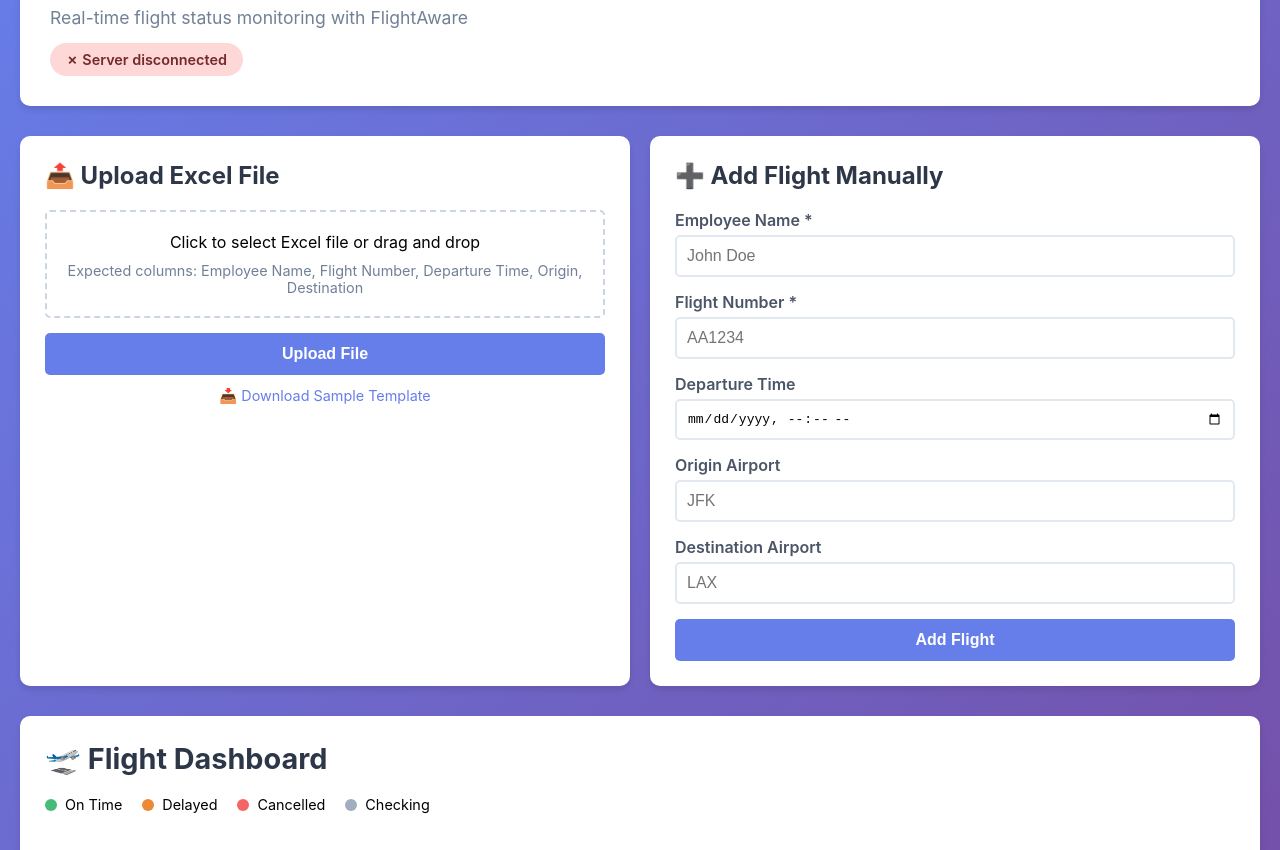
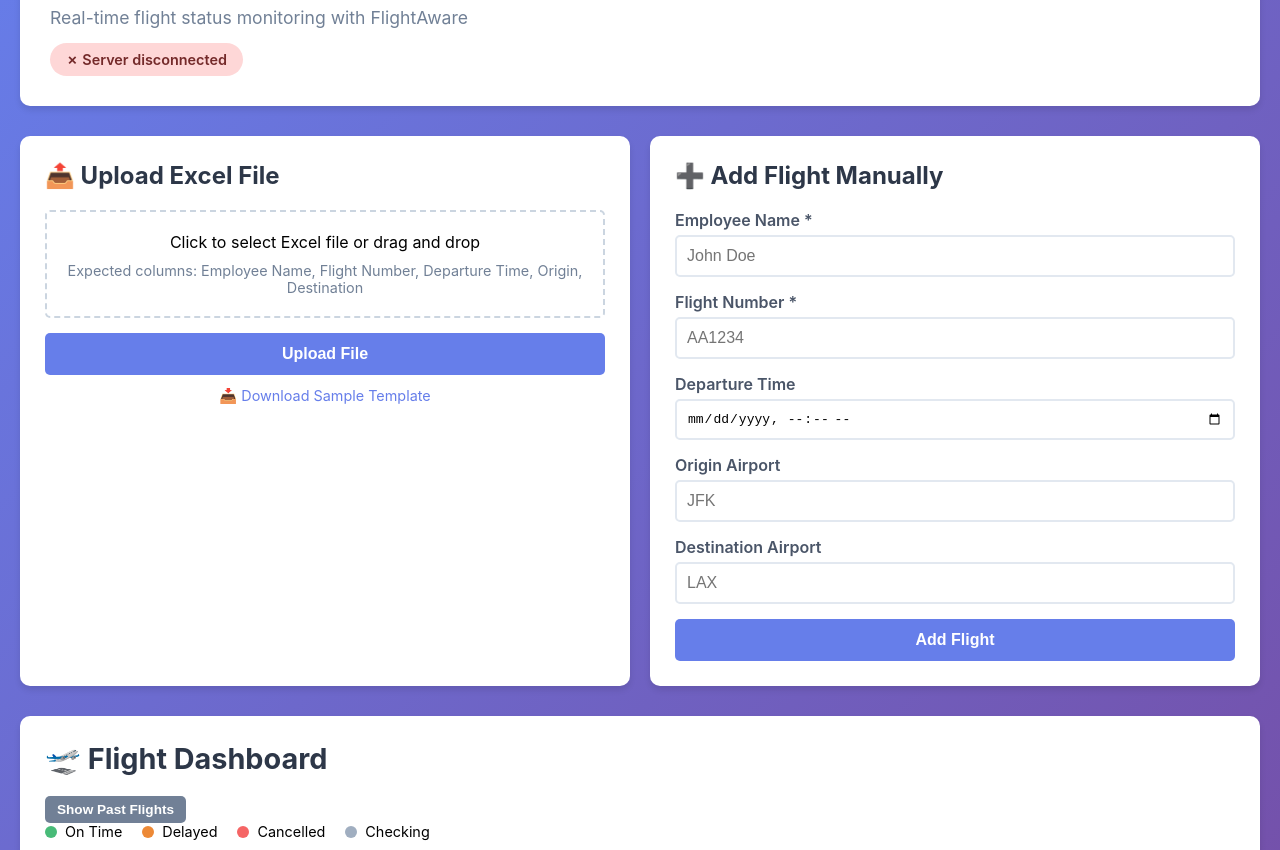
Before and after one commit to DrStang/FlightTracker, a website: page public/index.html in a window 1280 px wide. Shown: the part 102-952 px from the top of the page. Drawn offline with Linux system fonts and the light colour scheme; no server answers.

Commit message:
Update index.html

```diff
--- a/public/index.html
+++ b/public/index.html
@@ -544,7 +544,9 @@
         <!-- Flight Dashboard -->
         <div class="dashboard">
             <h2>🛫 Flight Dashboard</h2>
-
+            <button id="togglePastFlights" class="btn-small" style="background: #718096; color:white;">
+                Show Past Flights
+            </button>
             <div class="status-legend">
                 <div class="legend-item">
                     <div class="legend-dot status-on-time"></div>
```
